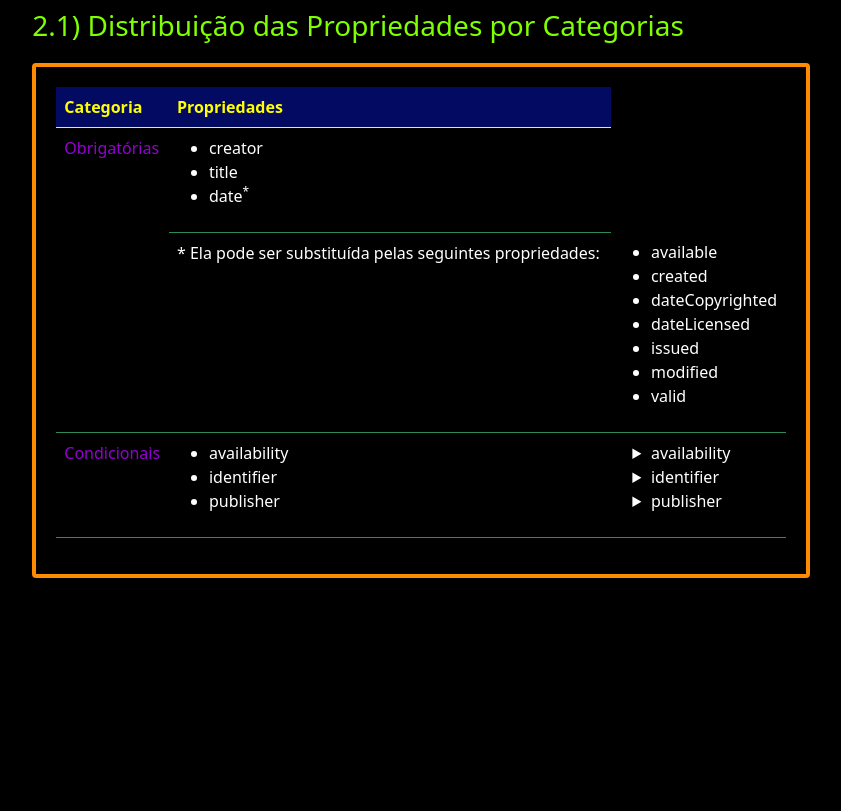
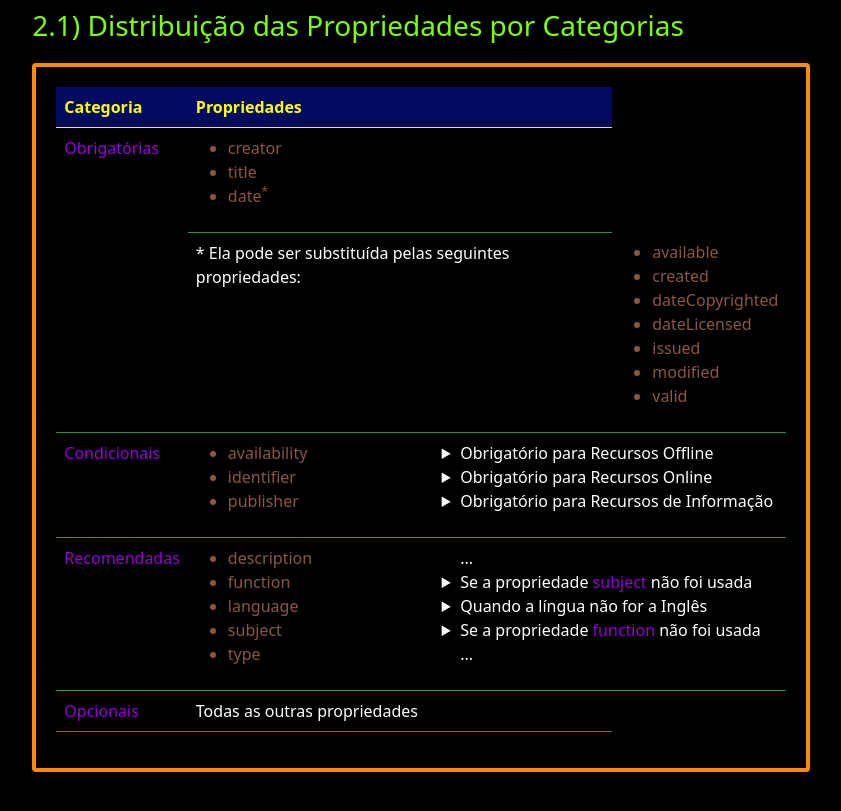
Before and after one commit to poluxsandra/docs-metadata, a website: page src/pages/geral_intro.html in a window 1280 px wide. Shown: the part 2340-3151 px from the top of the page, without its empty margins (233-1074 px from the left). Before the commit the page ends 2962 px from the top, so only its background shows below. Drawn offline with Linux system fonts and the light colour scheme.

Commit message:
feat(página): terminado o contéudo da seção "Distribuição das Propriedades por Categorias"

```diff
--- a/src/pages/geral_intro.html
+++ b/src/pages/geral_intro.html
@@ -146,7 +146,7 @@
 						<tbody>
 							<tr>
 								<td class="tcoluna" rowspan="2">Obrigatórias
-								<td>
+								<td class="tcelesp">
 									<ul>
 										<li>creator
 										<li>title
@@ -155,7 +155,7 @@
 							</tr>
 							<tr>
 								<td>* Ela pode ser substituída pelas seguintes propriedades:
-								<td>
+								<td class="tcelesp">
 									<ul>
 										<li>available
 										<li>created
@@ -168,18 +168,41 @@
 							</tr>
 							<tr>
 								<td class="tcoluna">Condicionais
-								<td>
+								<td class="tcelesp">
 									<ul>
 										<li>availability
 										<li>identifier
 										<li>publisher
 									</ul>
 								<td>
-									<ul class="lisproperty2">
-										<li class="listproperty1">availability
-										<li class="listproperty1">identifier
-										<li class="listproperty1">publisher
+									<ul class="listproperty2">
+										<li class="listproperty1">Obrigatório para Recursos Offline
+										<li class="listproperty1">Obrigatório para Recursos Online
+										<li class="listproperty1">Obrigatório para Recursos de Informação
 									</ul>
+							</tr>
+							<tr>
+								<td class="tcoluna">Recomendadas
+								<td class="tcelesp">
+									<ul>
+										<li>description
+										<li>function
+										<li>language
+										<li>subject
+										<li>type
+									</ul>
+								<td>
+									<ul class="listproperty2">
+										<li class="lisummary">...
+										<li class="listproperty1">Se a propriedade <span class="tcoluna">subject</span> não foi usada
+										<li class="listproperty1">Quando a língua não for a Inglês
+										<li class="listproperty1"> Se a propriedade <span class="tcoluna">function</span> não foi usada
+										<li class="lisummary">...
+									</ul>
+							</tr>
+							<tr>
+								<td class="tcoluna">Opcionais
+								<td>Todas as outras propriedades
 							</tr>
 						</tbody>
 					</table>
```
